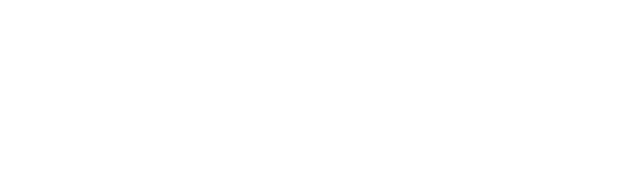
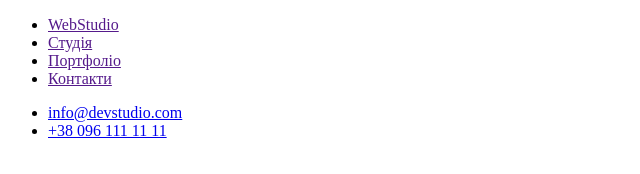
Before and after one commit to Vofkeen/goit-01, a plain HTML site: page index.html in a window 1280 px wide. Shown: the whole page, without its empty margins (0-640 px from the left). Drawn offline with Linux system fonts and the light colour scheme.

Commit message:
Шапка

```diff
--- a/index.html
+++ b/index.html
@@ -7,8 +7,21 @@
     <title>Document</title>
 </head>
 <body>
+    <!-- Шапка -->
     <header>
-
+        <nav>
+    <ul>
+        <li><a href="">WebStudio</a></li>
+        <li><a href="">Студія</a></li>
+        <li><a href="">Портфоліо</a></li>
+        <li><a href="">Контакти</a></li>
+    </ul>
+    </nav>
+    <ul>
+        <li><a href="mailto:info@devstudio.com">info@devstudio.com</a></li>
+        <li><a href="tel:+380961111111">+38 096 111 11 11</a> </li>
+    </ul>
     </header>
+<!-- Головна -->
 </body>
 </html>
```
